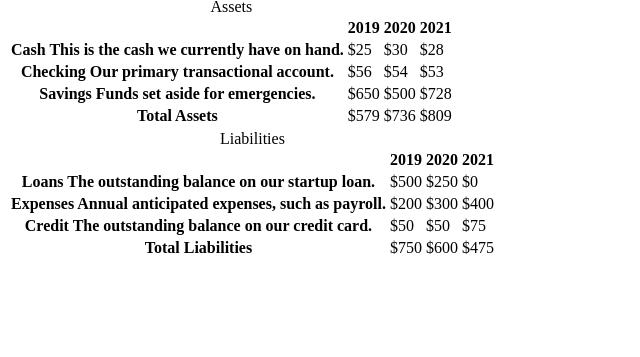
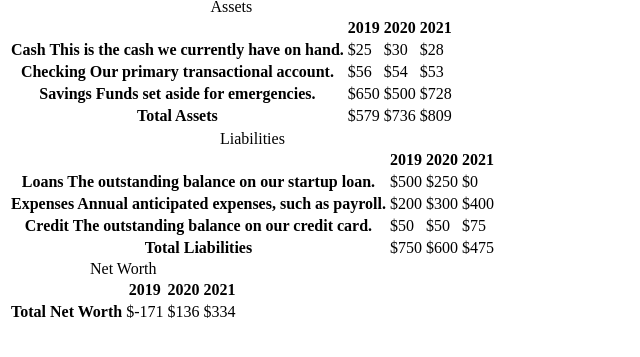
Before and after one commit to MsMLyons/BalanceSheet, a plain HTML site: page index.html in a window 1280 px wide. Shown: the part 87-444 px from the top of the page, without its empty margins (0-640 px from the left). Drawn offline with Linux system fonts and the light colour scheme.

Commit message:
Add content to third section of table

```diff
--- a/index.html
+++ b/index.html
@@ -95,7 +95,23 @@
                     </tbody>
                 </table>
                 <table>
-
+                    <caption>Net Worth</caption>
+                    <thead>
+                        <tr>
+                            <td></td>
+                            <th><span class="sr-only">2019</span></th>
+                            <th><span class="sr-only">2020</span></th>
+                            <th><span class="sr-only">2021</span></th>
+                        </tr>
+                    </thead>
+                    <tbody>
+                        <tr class="total">
+                            <th>Total <span class="sr-only">Net Worth</span></th>
+                            <td>$-171</td>
+                            <td>$136</td>
+                            <td class="current">$334</td>
+                        </tr>
+                    </tbody>
                 </table>
             </div>
         </section>
```
